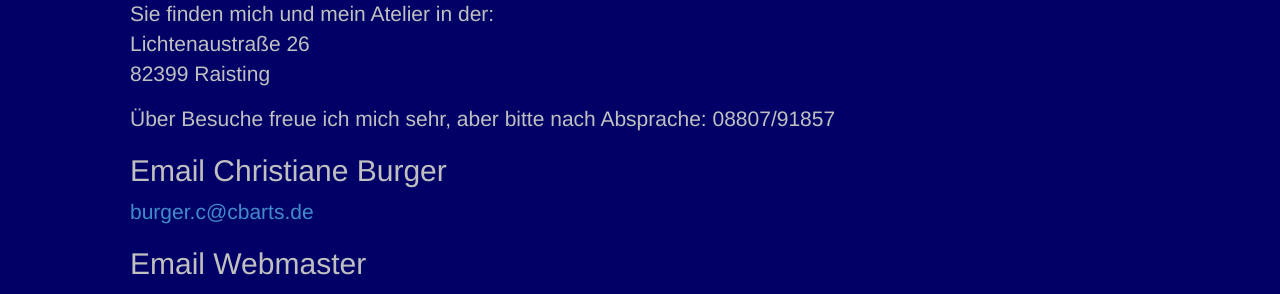
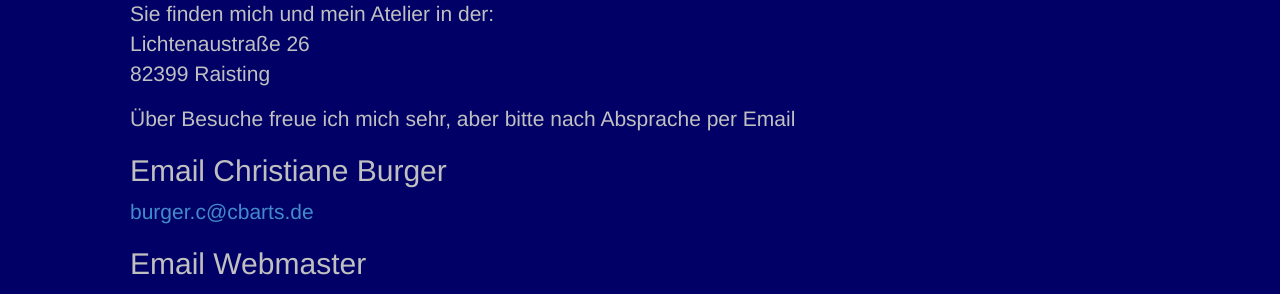
Before and after one commit to schmidb/CBArts, a Jekyll site: the page built from kontakt.html, in a window 1280 px wide. Shown: the part 184-478 px from the top of the page. Built offline with Jekyll 4.4.1, drawn with Linux system fonts in a browser that asks for light colours.

Commit message:
removing telefonnummer

```diff
--- a/_includes/block2.html
+++ b/_includes/block2.html
@@ -13,7 +13,7 @@
 			<h2>
 				Eine Auswahl meiner Werke
 			</h2>
-			<p>Hier finden Sie eine kleine Auswahl meiner Werke. Der größere Teil steht in meinem Atelier, in dem Sie mich gerne nach telefonischer (08807/91857) Rücksprache besuchen können.
+			<p>Hier finden Sie eine kleine Auswahl meiner Werke. Der größere Teil steht in meinem Atelier, in dem Sie mich gerne nach Terminvereinbarung via Email besuchen können.
 			</p>
 			<p>
 				<a class="btn" href="homeArts.html">mehr Home Arts</a>
--- a/kontakt.html
+++ b/kontakt.html
@@ -8,7 +8,7 @@ layout: default
 Lichtenaustra&szlig;e 26<br>
 82399 Raisting</p>
 
-<p>&Uuml;ber Besuche freue ich mich sehr, aber bitte nach Absprache: 08807/91857</p>
+<p>&Uuml;ber Besuche freue ich mich sehr, aber bitte nach Absprache per Email</p>
 
 <h2>Email Christiane Burger</h2>
 <p><a href="mailto:burger.c@cbarts.de">burger.c@cbarts.de</a></p>
```
